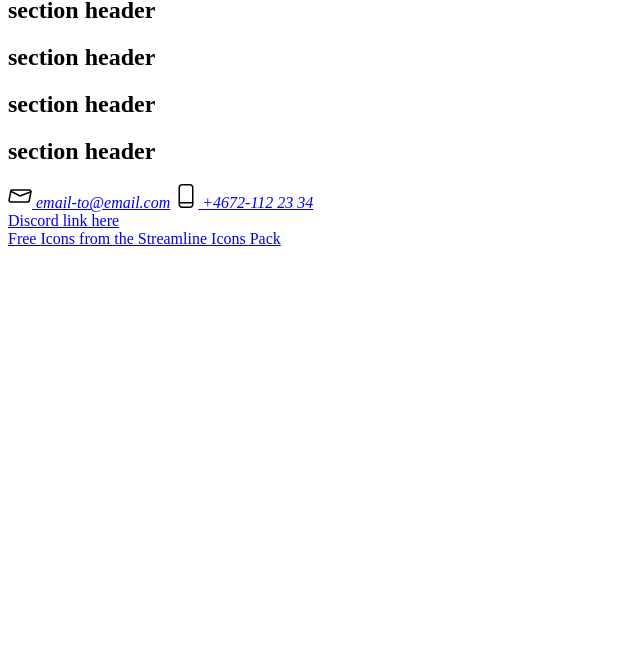
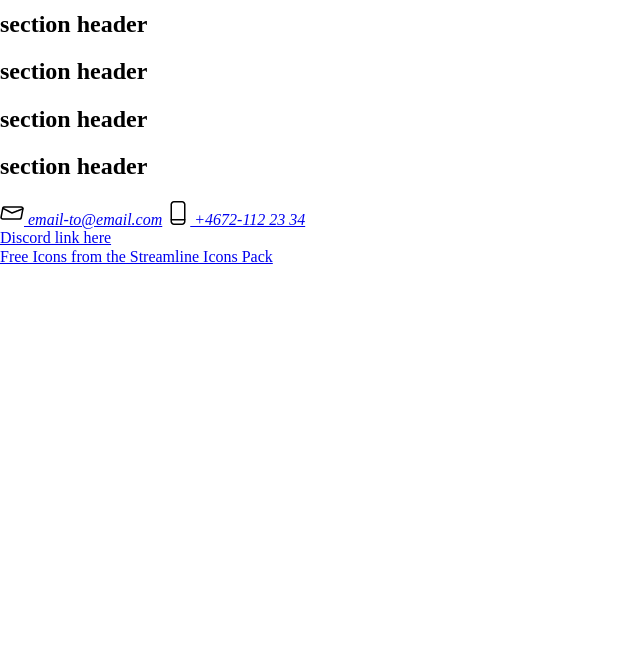
Before and after one commit to techbecca/responsive-club, a website: page index.html in a window 1280 px wide. Shown: the part 140-800 px from the top of the page, without its empty margins (0-640 px from the left). Drawn offline with nearby package versions, Linux system fonts and the light colour scheme.

Commit message:
Add normalize.css

```diff
--- a/index.html
+++ b/index.html
@@ -5,6 +5,7 @@
     <meta http-equiv="X-UA-Compatible" content="IE=edge">
     <meta name="viewport" content="width=device-width, initial-scale=1.0">
     <title>Tierwood Responsive Club</title>
+    <link rel="stylesheet" type="text/css" href="node_modules/normalize.css/normalize.css">
 </head>
 <body>
     <header>
--- /dev/null
+++ b/package.json
@@ -0,0 +1,5 @@
+{
+  "dependencies": {
+    "normalize.css": "^8.0.1"
+  }
+}
```
Also changed, not shown: 1 other file.
